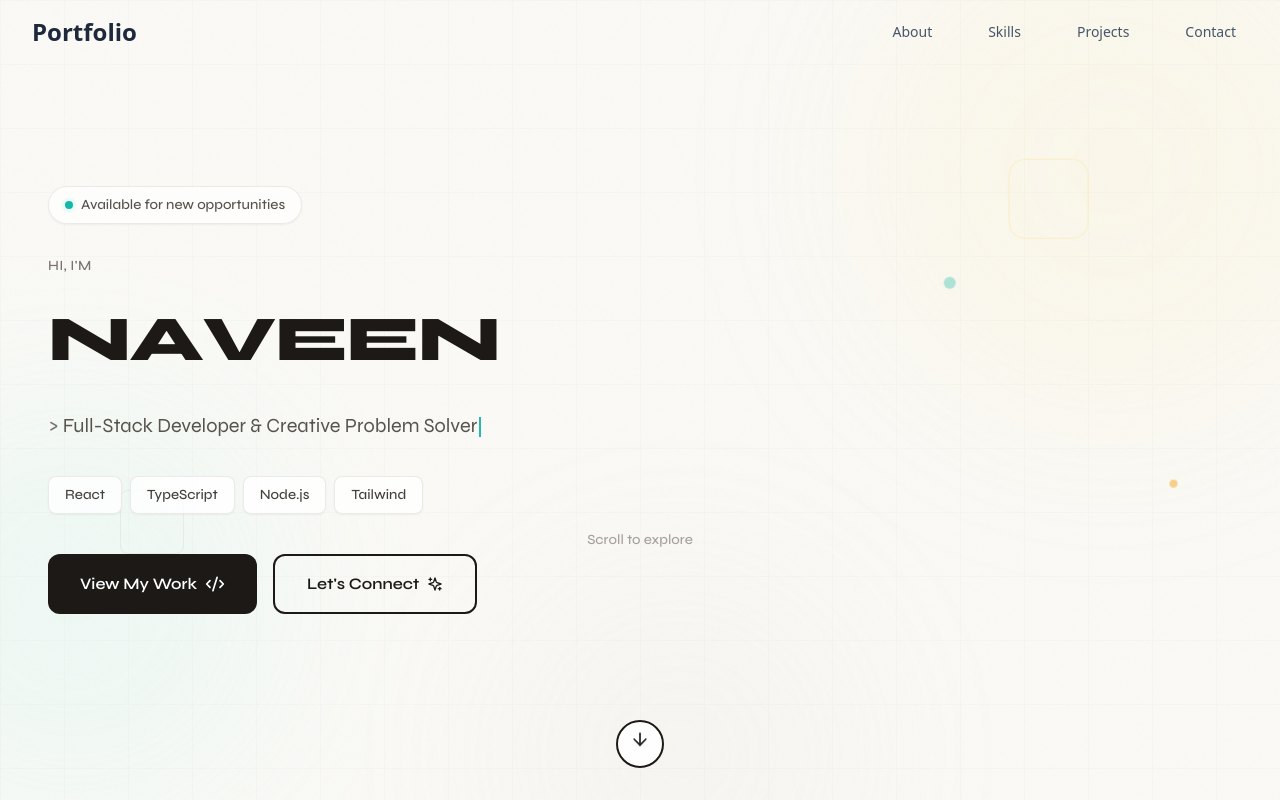
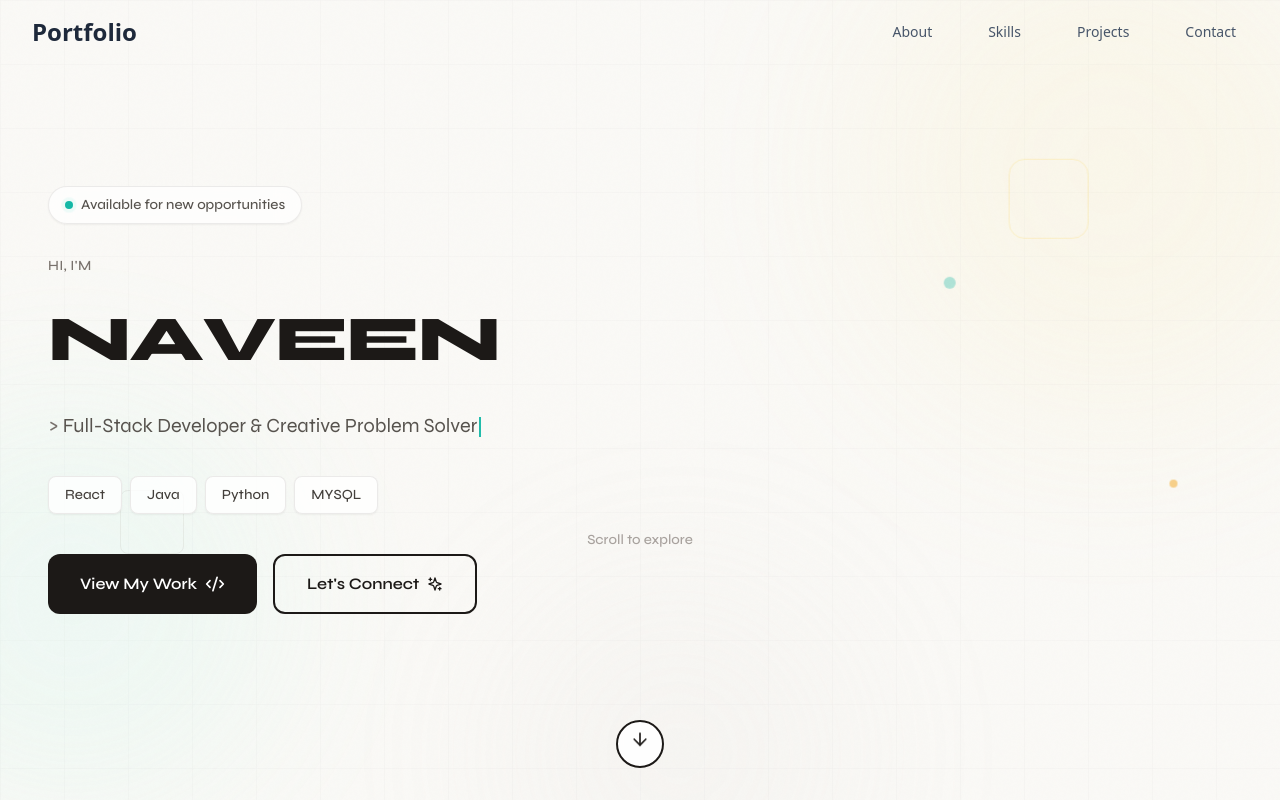
Before and after one commit to Naveen06-dev/portfolio, a React (Vite) app: page / in a window 1280 px wide. Shown: the top 800 px of the page. Built offline with nearby package versions, Linux system fonts and the light colour scheme.

Commit message:
updated design

```diff
--- a/src/components/Hero.tsx
+++ b/src/components/Hero.tsx
@@ -69,7 +69,7 @@ const Hero = () => {
   };
 
   const name = "NAVEEN";
-  const techStack = ['React', 'TypeScript', 'Node.js', 'Tailwind'];
+  const techStack = ['React', 'Java', 'Python', 'MYSQL'];
 
   return (
     <section id="hero" className="min-h-screen flex items-center justify-center bg-[#FAF9F6] relative overflow-hidden font-display">
```
